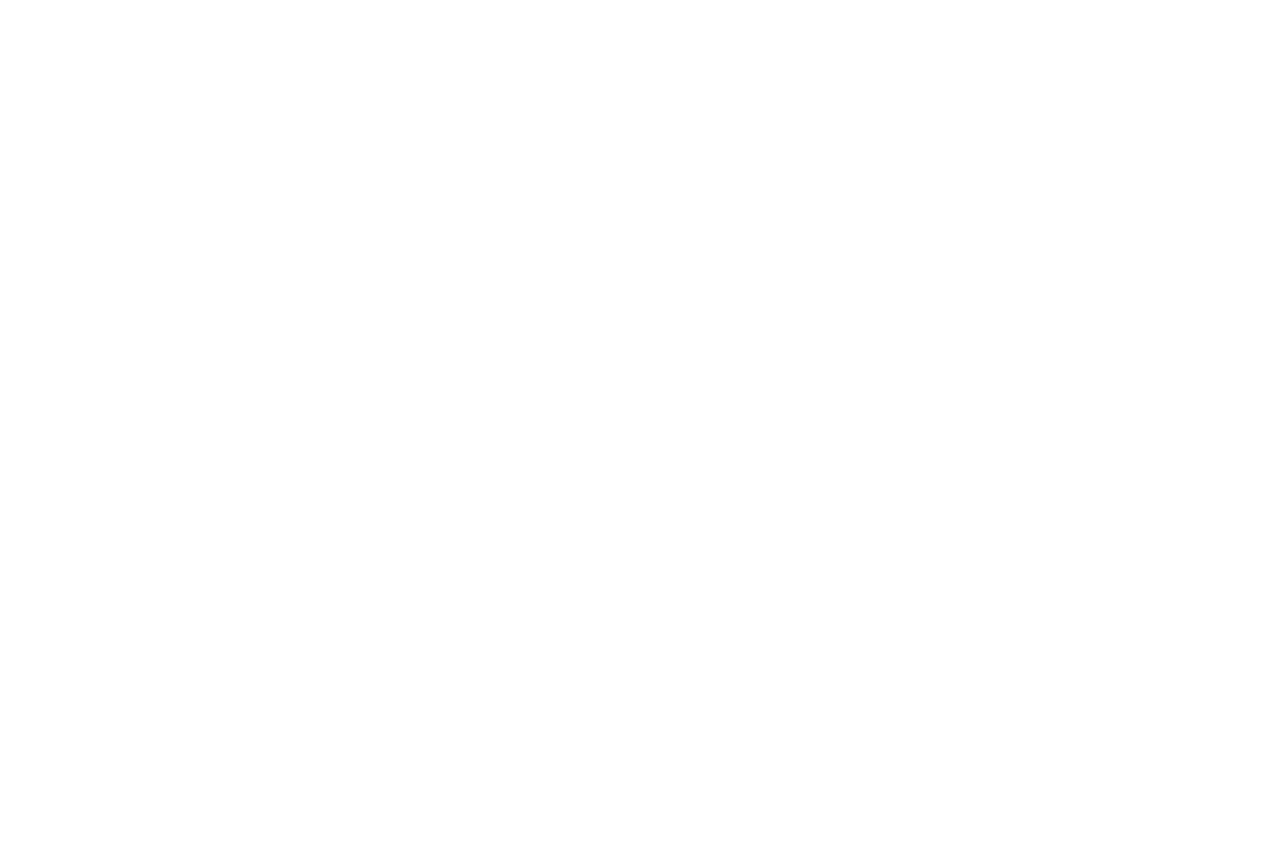
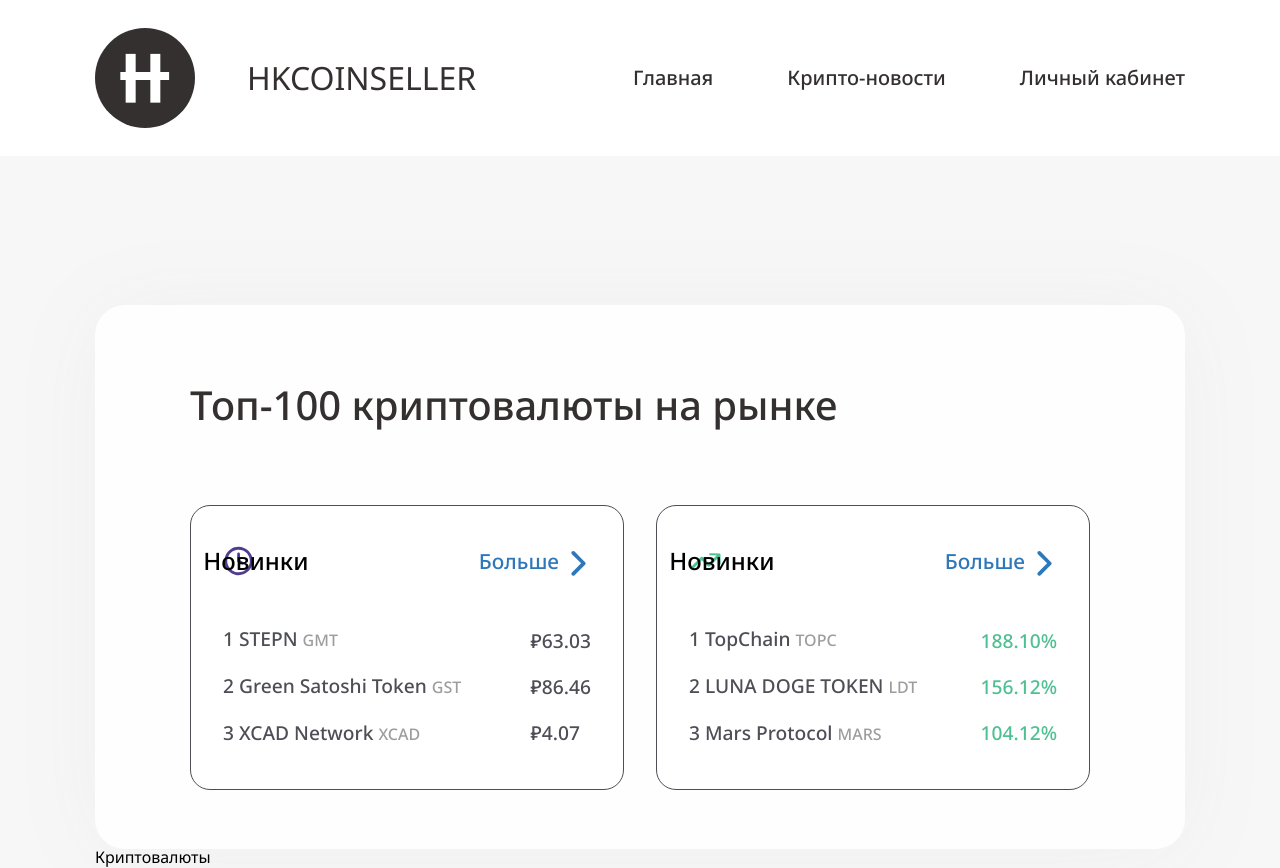
Before and after one commit to Scat55/HKCOINSELLER, a plain HTML site: page index.html in a window 1280 px wide. Before the commit the page ends 800 px from the top, so only its background shows below. Drawn offline with Linux system fonts and the light colour scheme.

Commit message:
feat: add header and main

```diff
--- a/index.html
+++ b/index.html
@@ -5,11 +5,98 @@
   <meta charset="UTF-8">
   <meta http-equiv="X-UA-Compatible" content="IE=edge">
   <meta name="viewport" content="width=device-width, initial-scale=1.0">
-  <title>Document</title>
+  <link rel="shortcut icon" href="img/Logo.svg" type="image/x-icon">
+  <link rel="preconnect" href="https://fonts.googleapis.com">
+  <link rel="preconnect" href="https://fonts.gstatic.com" crossorigin>
+  <link href="https://fonts.googleapis.com/css2?family=Noto+Sans:wght@400;500;700&display=swap" rel="stylesheet">
+  <link rel="stylesheet" href="null.css">
+  <link rel="stylesheet" href="style.css">
+  <title>HKCOINSELLER</title>
 </head>
 
 <body>
+  <header class="header">
+    <div class="container">
+      <div class="wrapper  ">
+        <div class="header__logo">
+          <img src="img/Logo.svg" alt="Logo" class="header__logo-img">
+          <div class="header__logo-title">HKCOINSELLER</div>
+        </div>
+        <nav class="header__nav">
+          <ul class="header__list">
+            <li class="header__list-items"><a href="#" class="header__list-link">Главная</a></li>
+            <li class="header__list-items"><a href="#" class="header__list-link">Крипто-новости</a></li>
+            <li class="header__list-items"><a href="#" class="header__list-link">Личный кабинет</a></li>
+          </ul>
+        </nav>
+      </div>
+    </div>
+  </header>
 
+  <main>
+    <div class="tops">
+      <div class="container">
+        <div class="tops__title">Топ-100 криптовалюты на рынке</div>
+        <div class="tops__blocks">
+          <div class="tops__blocks-novelties">
+            <div class="tops__novelties-head head">
+              <img src="img/watch.svg" alt="Watch" class="tops__novelties-img img">
+              <div class="tops__novelties-title title">Новинки</div>
+              <a href="#" class="tops__novelties-link link">Больше</a>
+            </div>
+            <div class="tops__novelties-body body">
+              <ul class="tops__novelties-list list">
+                <li class="tops__novelties-item item">1 STEPN
+                  <span class="tops__novelties-currency currency">GMT</span>
+                </li>
+                <li class="tops__novelties-item item">2 Green Satoshi Token
+                  <span class="tops__novelties-currency currency">GST</span>
+                </li>
+                <li class="tops__novelties-item item">3 XCAD Network
+                  <span class="tops__novelties-currency currency">XCAD</span>
+                </li>
+              </ul>
+              <div class="tops__novelties-prices">
+                <div class="tops__novelties-price prices">₽63.03</div>
+                <div class="tops__novelties-price prices">₽86.46</div>
+                <div class="tops__novelties-price prices">₽4.07</div>
+              </div>
+            </div>
+          </div>
+          <div class="tops__blocks-increase">
+            <div class="tops__increase-head head">
+              <img src="img/arrow.svg" alt="Arrow" class="tops__increase-img img">
+              <div class="tops__increase-title title">Новинки</div>
+              <a href="#" class="tops__increase-link link">Больше</a>
+            </div>
+            <div class="tops__increase-body body">
+              <ul class="tops__increase-list list">
+                <li class="tops__increase-item item">1 TopChain
+                  <span class="tops__increase-currency currency">TOPC</span>
+                </li>
+                <li class="tops__increase-item item">2 LUNA DOGE TOKEN
+                  <span class="tops__increase-currency currency">LDT</span>
+                </li>
+                <li class="tops__increase-item item">3 Mars Protocol
+                  <span class="tops__increase-currency currency">MARS</span>
+                </li>
+              </ul>
+              <div class="tops__increase-prices">
+                <div class="tops__increase-price prices">188.10%</div>
+                <div class="tops__increase-price prices">156.12%</div>
+                <div class="tops__increase-price prices">104.12%</div>
+              </div>
+            </div>
+          </div>
+        </div>
+      </div>
+    </div>
+    <div class="tables">
+      <div class="container">
+        <div class="tables__title">Криптовалюты</div>
+      </div>
+    </div>
+  </main>
 </body>
 
 </html>
--- /dev/null
+++ b/null.css
@@ -0,0 +1,93 @@
+* {
+    padding: 0;
+    margin: 0;
+    border: 0;
+}
+
+*,
+*:before,
+*:after {
+    -moz-box-sizing: border-box;
+    -webkit-box-sizing: border-box;
+    box-sizing: border-box;
+}
+
+:focus,
+:active {
+    outline: none;
+}
+
+a :focus,
+a :active {
+    outline: none;
+}
+
+nav,
+footer,
+header,
+aside {
+    display: block;
+}
+
+html,
+body {
+    height: 100%;
+    width: 100%;
+    font-size: 100%;
+    line-height: 1;
+    -ms-text-size-adjust: 100%;
+    -moz-text-size-adjust: 100%;
+    -webkit-text-size-adjust: 100%;
+}
+
+input,
+button,
+textarea {
+    font-family: inherit;
+}
+
+input ::-ms-clear {
+    display: none;
+}
+
+button {
+    cursor: pointer;
+}
+
+button ::-moz-focus-inner {
+    padding: 0;
+    border: 0;
+}
+
+a,
+a:visited {
+    text-decoration: none;
+}
+
+a:hover {
+    text-decoration: none;
+}
+
+ul li {
+    list-style: none;
+}
+
+img {
+    vertical-align: top;
+}
+
+h1,
+h2,
+h3,
+h4,
+h5,
+h6 {
+    font-size: inherit;
+    font-weight: inherit;
+}
+
+a {
+    color: inherit;
+}
+
+// ========================================
--- a/style.css
+++ b/style.css
@@ -0,0 +1,174 @@
+body {
+  font-family: Noto Sans, sans-serif;
+  background-color: #f7f7f7;
+}
+
+.container {
+  max-width: 108.125rem;
+  margin: 0 auto;
+  padding: 0 5.938rem;
+}
+
+/* Header */
+.header {
+  padding: 1.75rem 0;
+  background-color: #fff;
+}
+
+.wrapper {
+  display: flex;
+  justify-content: space-between;
+}
+
+.header__logo {
+  display: flex;
+  align-items: center;
+  justify-content: center;
+  gap: 3.25rem;
+}
+
+.header__logo-title {
+  font-weight: 400;
+  font-size: 2rem;
+  line-height: 2.063rem;
+  color: #343030;
+}
+
+.header__nav {
+  display: flex;
+  align-items: center;
+}
+
+.header__list {
+  display: flex;
+  align-items: center;
+  gap: 4.625rem;
+}
+
+.header__list-link {
+  font-weight: 500;
+  font-size: 1.25rem;
+  line-height: 2rem;
+  color: #343030;
+  transition: all 0.3s;
+}
+
+.header__list-link:hover {
+  text-decoration: underline;
+}
+
+/* Tops */
+
+.tops {
+  background: #fefefe;
+  box-shadow: 0rem 0.25rem 5.813rem #efefef;
+  border-radius: 1.875rem;
+  margin: 9.313rem 5.938rem 0 5.938rem;
+  padding-bottom: 3.688rem;
+}
+
+.tops__title {
+  padding: 4.125rem 0;
+  font-weight: 500;
+  font-size: 2.5rem;
+  line-height: 4.25rem;
+  color: #343030;
+}
+
+.tops__blocks {
+  display: flex;
+  justify-content: space-between;
+  align-items: center;
+  gap: 2rem;
+}
+
+.tops__blocks-novelties {
+  background: #FFFFFF;
+  border: 1px solid #4D4E56;
+  border-radius: 1.25rem;
+  width: 49.75rem;
+}
+
+.head {
+  display: flex;
+  align-items: center;
+  justify-content: space-between;
+  padding: 2rem 2rem 0 2rem;
+}
+
+.img {
+  width: 2.125rem;
+  height: 2.125rem;
+}
+
+.title {
+  font-weight: 500;
+  font-size: 1.5rem;
+  line-height: 2.875rem;
+  transform: translateX(-8rem);
+}
+
+.link {
+  position: relative;
+  font-weight: 500;
+  font-size: 1.3rem;
+  line-height: 2rem;
+  color: #2D77BB;
+  transform: translateX(-2rem);
+}
+
+.link::before {
+  content: '';
+  position: absolute;
+  display: block;
+  background: url(img/blue_arrow.svg);
+  top: -0.25rem;
+  right: -1.8rem;
+  width: 2rem;
+  height: 2.813rem;
+}
+
+
+.body {
+  display: flex;
+  justify-content: space-between;
+  align-items: center;
+  padding: 2rem;
+}
+
+
+.item {
+  font-weight: 500;
+  font-size: 1.2rem;
+  line-height: 46px;
+  color: #4D4E56;
+}
+
+.currency {
+  font-weight: 500;
+  font-size: 1rem;
+  line-height: 46px;
+
+  color: #9D9D9D;
+}
+
+.prices {
+  display: flex;
+  align-items: center;
+  font-weight: 500;
+  font-size: 1.2rem;
+  line-height: 46px;
+  color: #4D4E56;
+
+}
+
+.tops__blocks-increase {
+  background: #FFFFFF;
+  border: 1px solid #4D4E56;
+  border-radius: 1.25rem;
+  width: 49.75rem;
+}
+
+.tops__increase-price {
+  color: #4FC091;
+}
```
Also changed, not shown: img/blue_arrow.svg (added).
